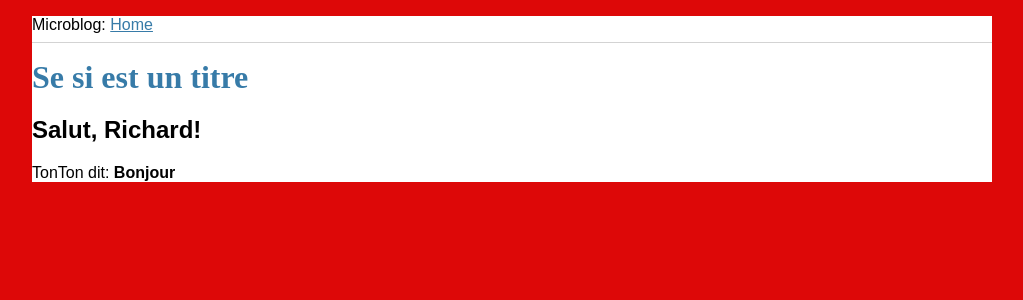
After one commit to JadeBoudarel/try-flask, a Flask app: page /coucou in a window 1280 px wide. The commit adds this page. Shown: the top 300 px of the page, without its empty margins (128-1151 px from the left). Run offline with Flask 3, Linux system fonts and the light colour scheme.

Commit message:
add style

```diff
--- a/app/routes.py
+++ b/app/routes.py
@@ -16,3 +16,12 @@ def index():
         }
     ]
     return render_template('index.html', title='Home', user=user, posts=posts)
+
+@app.route('/coucou')
+def coucou():
+    mon_user={'username':'Richard'}
+    mes_posts=[ {
+            'author': {'username': 'TonTon'},
+            'body': 'Bonjour'
+        }]
+    return render_template('coucou.html' , title='coucou' , user=mon_user ,posts=mes_posts)
--- /dev/null
+++ b/app/static/style.css
@@ -0,0 +1,26 @@
+html { font-family: sans-serif; background: #dd0808; padding: 1rem; }
+body { max-width: 960px; margin: 0 auto; background: white; }
+h1 { font-family: serif; color: #377ba8; margin: 1rem 0; }
+a { color: #377ba8; }
+hr { border: none; border-top: 1px solid lightgray; }
+nav { background: lightgray; display: flex; align-items: center; padding: 0 0.5rem; }
+nav h1 { flex: auto; margin: 0; }
+nav h1 a { text-decoration: none; padding: 0.25rem 0.5rem; }
+nav ul  { display: flex; list-style: none; margin: 0; padding: 0; }
+nav ul li a, nav ul li span, header .action { display: block; padding: 0.5rem; }
+.content { padding: 0 1rem 1rem; }
+.content > header { border-bottom: 1px solid lightgray; display: flex; align-items: flex-end; }
+.content > header h1 { flex: auto; margin: 1rem 0 0.25rem 0; }
+.flash { margin: 1em 0; padding: 1em; background: #cae6f6; border: 1px solid #377ba8; }
+.post > header { display: flex; align-items: flex-end; font-size: 0.85em; }
+.post > header > div:first-of-type { flex: auto; }
+.post > header h1 { font-size: 1.5em; margin-bottom: 0; }
+.post .about { color: slategray; font-style: italic; }
+.post .body { white-space: pre-line; }
+.content:last-child { margin-bottom: 0; }
+.content form { margin: 1em 0; display: flex; flex-direction: column; }
+.content label { font-weight: bold; margin-bottom: 0.5em; }
+.content input, .content textarea { margin-bottom: 1em; }
+.content textarea { min-height: 12em; resize: vertical; }
+input.danger { color: #cc2f2e; }
+input[type=submit] { align-self: start; min-width: 10em; }
--- a/app/templates/base.html
+++ b/app/templates/base.html
@@ -1,11 +1,13 @@
 <!doctype html>
 <html>
     <head>
+
       {% if title %}
       <title>{{ title }} - Microblog</title>
       {% else %}
       <title>Welcome to Microblog</title>
       {% endif %}
+      <link rel="stylesheet" href="{{ url_for('static', filename='style.css') }}">
     </head>
     <body>
         <div>Microblog: <a href="/index">Home</a></div>
--- /dev/null
+++ b/app/templates/coucou.html
@@ -0,0 +1,9 @@
+{% extends "base.html" %}
+
+{% block content %}
+     <h1>Se si est un titre</h1>
+    <h2>Salut, {{ user.username }}!</h2>
+    {% for post in posts %}
+    <div><p>{{ post.author.username }} dit: <b>{{ post.body }}</b></p></div>
+    {% endfor %}
+{% endblock %}
--- /dev/null
+++ b/requirements.txt
@@ -0,0 +1,2 @@
+flask
+python-dotenv
```
Also changed, not shown: 1 other file.
